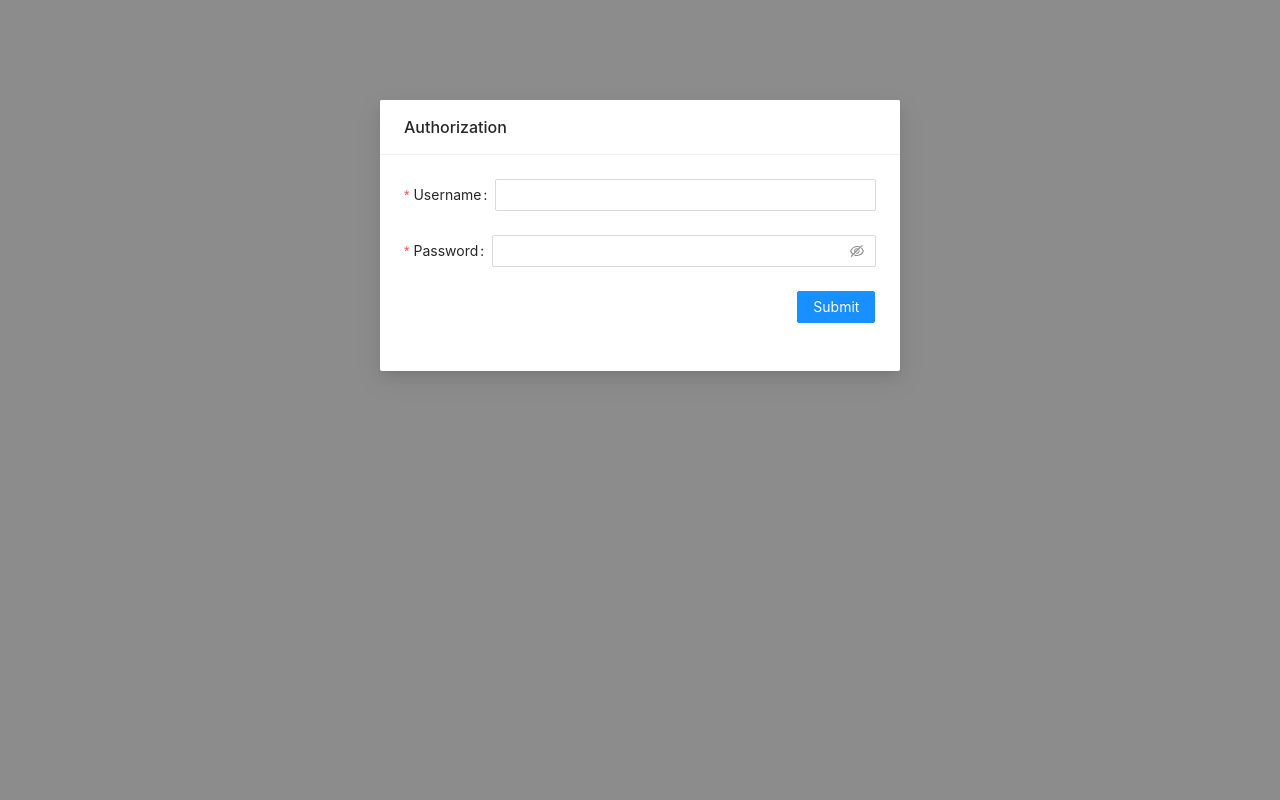
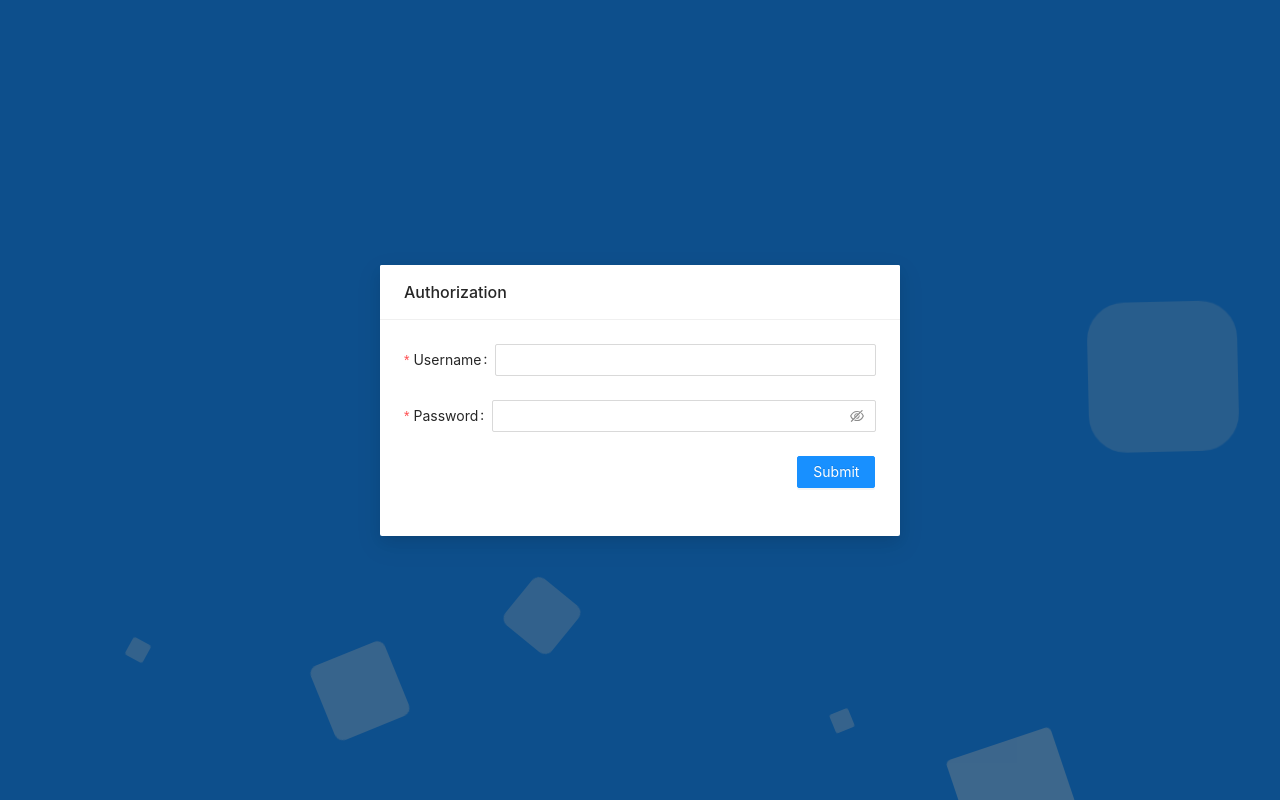
Before and after one commit to SimpllleUser/ReactTaskManagerClient, a React (Create React App) app: page /auth in a window 1280 px wide. Built offline with nearby package versions, Linux system fonts and the light colour scheme.

Commit message:
feat(Auth): add new styles

```diff
--- /dev/null
+++ b/src/layouts/AnimatedBackgroud/AnimatedBackgroud.css
@@ -0,0 +1,143 @@
+
+*{
+    margin: 0px;
+    padding: 0px;
+}
+
+.context {
+    width: 100%;
+    position: absolute;
+    top:50vh;
+
+}
+
+.context h1{
+    text-align: center;
+    color: #fff;
+    font-size: 50px;
+}
+
+
+.area{
+    background: #1890ff;
+    background: -webkit-linear-gradient(to left, #69c0ff, #002766);
+    width: 100%;
+    height:100vh;
+
+
+}
+
+.circles{
+    position: absolute;
+    top: 0;
+    left: 0;
+    width: 100%;
+    height: 100%;
+    overflow: hidden;
+}
+
+.circles li{
+    position: absolute;
+    display: block;
+    list-style: none;
+    width: 20px;
+    height: 20px;
+    background: #e6f7ff77;
+    animation: animate 25s linear infinite;
+    bottom: -150px;
+
+}
+
+.circles li:nth-child(1){
+    left: 25%;
+    width: 80px;
+    height: 80px;
+    animation-delay: 0s;
+}
+
+
+.circles li:nth-child(2){
+    left: 10%;
+    width: 20px;
+    height: 20px;
+    animation-delay: 2s;
+    animation-duration: 12s;
+}
+
+.circles li:nth-child(3){
+    left: 70%;
+    width: 20px;
+    height: 20px;
+    animation-delay: 4s;
+}
+
+.circles li:nth-child(4){
+    left: 40%;
+    width: 60px;
+    height: 60px;
+    animation-delay: 0s;
+    animation-duration: 18s;
+}
+
+.circles li:nth-child(5){
+    left: 65%;
+    width: 20px;
+    height: 20px;
+    animation-delay: 0s;
+}
+
+.circles li:nth-child(6){
+    left: 75%;
+    width: 110px;
+    height: 110px;
+    animation-delay: 3s;
+}
+
+.circles li:nth-child(7){
+    left: 35%;
+    width: 150px;
+    height: 150px;
+    animation-delay: 7s;
+}
+
+.circles li:nth-child(8){
+    left: 50%;
+    width: 25px;
+    height: 25px;
+    animation-delay: 15s;
+    animation-duration: 45s;
+}
+
+.circles li:nth-child(9){
+    left: 20%;
+    width: 15px;
+    height: 15px;
+    animation-delay: 2s;
+    animation-duration: 35s;
+}
+
+.circles li:nth-child(10){
+    left: 85%;
+    width: 150px;
+    height: 150px;
+    animation-delay: 0s;
+    animation-duration: 11s;
+}
+
+
+
+@keyframes animate {
+
+    0%{
+        transform: translateY(0) rotate(0deg);
+        opacity: 1;
+        border-radius: 0;
+    }
+
+    100%{
+        transform: translateY(-1000px) rotate(720deg);
+        opacity: 0;
+        border-radius: 50%;
+    }
+
+}
--- /dev/null
+++ b/src/layouts/AnimatedBackgroud/AnimatedBackgroud.tsx
@@ -0,0 +1,30 @@
+import React from 'react';
+import './AnimatedBackgroud.css';
+
+
+const AnimatedBackgroud: React.FC = ({ children }) => {
+
+
+    return <div>   <div className="context">
+        {children}
+    </div>
+
+
+        <div className="area" >
+            <ul className="circles">
+                <li></li>
+                <li></li>
+                <li></li>
+                <li></li>
+                <li></li>
+                <li></li>
+                <li></li>
+                <li></li>
+                <li></li>
+                <li></li>
+            </ul>
+        </div>
+    </div>;
+};
+
+export default AnimatedBackgroud;
--- a/src/pages/Auth.tsx
+++ b/src/pages/Auth.tsx
@@ -1,7 +1,8 @@
-import React, {useState} from 'react';
-import {Form, Input, Button, Checkbox, Modal} from 'antd';
-import {useDispatch, useSelector} from "react-redux";
-import {signIn} from "../store/auth/actions";
+import React, { useState } from 'react';
+import { Form, Input, Button, Checkbox, Modal } from 'antd';
+import { useDispatch, useSelector } from "react-redux";
+import { signIn } from "../store/auth/actions";
+import AnimatedBackgroud from '../layouts/AnimatedBackgroud/AnimatedBackgroud';
 
 const Auth: React.FC = () => {
     const dispatch = useDispatch();
@@ -10,45 +11,44 @@
         password: '',
     });
     const userSignIn = () => {
-      dispatch(signIn(auth));
+        dispatch(signIn(auth));
     }
 
-    return <div className='authorization-page'>
-        <Modal title="Authorization" visible={true} footer={null} closable={false}>
+    return <AnimatedBackgroud>
+        <Modal centered title="Authorization" visible={true} footer={null} closable={false}>
             <Form
-                initialValues={{remember: true}}
+                initialValues={{ remember: true }}
                 autoComplete="off"
             >
                 <Form.Item
                     label="Username"
                     name="username"
-                    rules={[{required: true, message: 'Please input your username!'}]}
+                    rules={[{ required: true, message: 'Please input your username!' }]}
                 >
                     <Input value={auth.login}
-                           onChange={({target}) => {
-                               setAuth({...auth, login: target.value});
-                           }}/>
+                        onChange={({ target }) => {
+                            setAuth({ ...auth, login: target.value });
+                        }} />
                 </Form.Item>
 
                 <Form.Item
                     label="Password"
                     name="password"
-                    rules={[{required: true, message: 'Please input your password!'}]}
+                    rules={[{ required: true, message: 'Please input your password!' }]}
                 >
-                    <Input.Password onChange={({target}) => {
-                        setAuth({...auth, password: target.value});
-                    }}/>
+                    <Input.Password onChange={({ target }) => {
+                        setAuth({ ...auth, password: target.value });
+                    }} />
                 </Form.Item>
 
-                <Form.Item wrapperCol={{offset: 20}}>
+                <Form.Item wrapperCol={{ offset: 20 }}>
                     <Button type="primary" onClick={userSignIn}>
                         Submit
                     </Button>
                 </Form.Item>
             </Form>
         </Modal>
-
-    </div>
+    </AnimatedBackgroud>
 };
 
 export default Auth;
```
